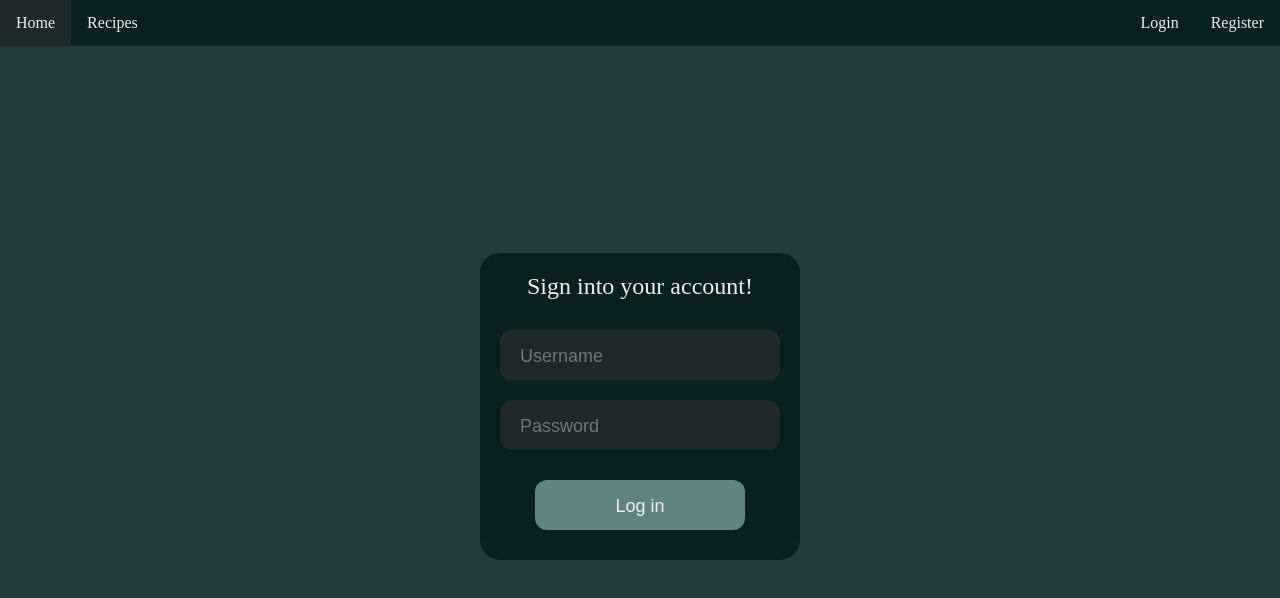
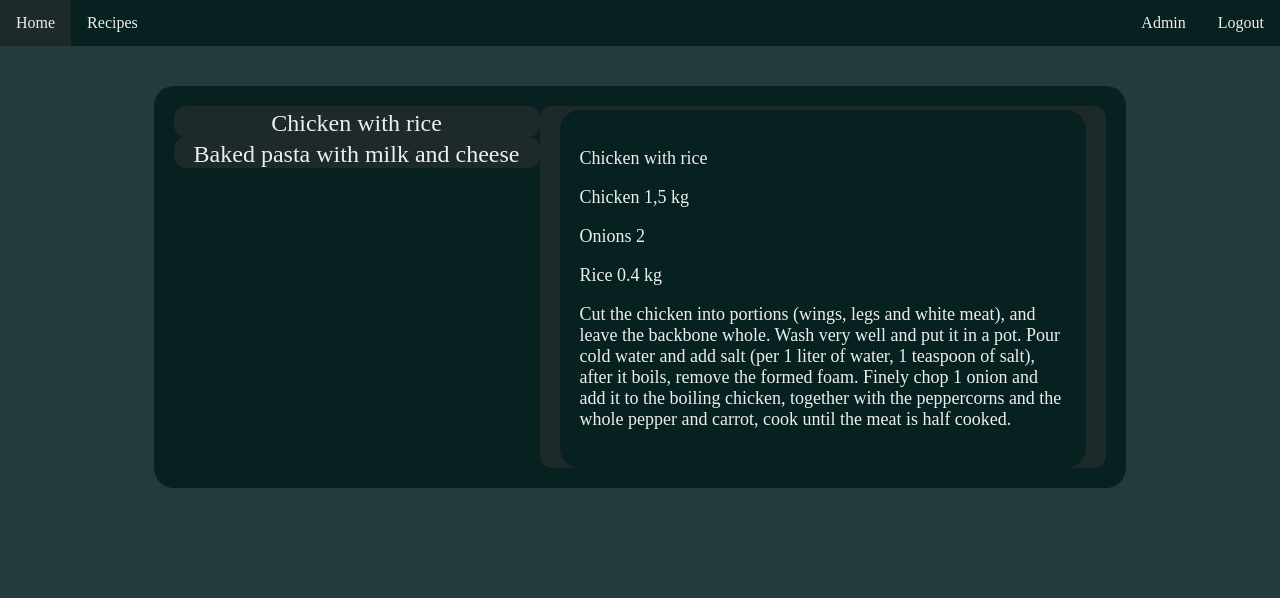
Before and after one commit to Radoslav112/rewind, an Angular app: page /recipes/1 in a window 1280 px wide. Before the commit this address led to /login. Shown: the top 598 px of the page. Built offline with nearby package versions, Linux system fonts and the light colour scheme.

Commit message:
style: place grid in recipes

```diff
--- a/src/app/recipies-list/recipe/recipe.component.css
+++ b/src/app/recipies-list/recipe/recipe.component.css
@@ -8,7 +8,6 @@ p{
     box-sizing: border-box;
     height:fit-content;
     padding: 20px;
-    width: 320px;
 }
 
 .ingredients {}
--- a/src/app/recipies-list/recipes-list.component.css
+++ b/src/app/recipies-list/recipes-list.component.css
@@ -1,20 +1,33 @@
-.recipe-list-background{
-    align-items: center;
-    justify-content: center;
-    display: flex;
-    height: 90vh;
+.container {
+    display: grid;
+    grid-template-columns: 12% auto auto 12%;
+}
+
+.content {
+    display: grid;
+    grid-template-columns: auto auto;
+    grid-column: 2 / 4;
+
+    background-color: #072121;
+    border-radius: 20px;
+    box-sizing: border-box;
+    padding: 20px;
+    margin: 40px 0px 0px 0px;
+    height:fit-content;
+    width: auto;
 }
 
 .recipe-list {
-    background-color: #072121;
+    grid-column: 1 / 2;
+
     border-radius: 20px;
     box-sizing: border-box;
     height: fit-content;
-    padding: 20px;
-    width: 500px;
 }
 
 .recipe {
+    grid-column: 2 / -1;
+
     background-color: #1E2929;
     border-radius: 12px;
     border: 0;
--- a/src/app/recipies-list/recipes-list.component.html
+++ b/src/app/recipies-list/recipes-list.component.html
@@ -1,8 +1,12 @@
-<div class="recipe-list-background">
-    <div class="recipe-list">
-        <div *ngFor="let rec of recipies" class="recipe">
-            <div class="recipe-name" (click)="onRecipeClicked(rec)">{{rec.name}}</div>
+<div class="container">
+    <div class="content">
+        <div class="recipe-list">
+            <div *ngFor="let rec of recipies" class="recipe">
+                <div class="recipe-name" (click)="onRecipeClicked(rec)">{{rec.name}}</div>
+            </div>
+        </div>
+        <div class="recipe">
+            <router-outlet></router-outlet>
         </div>
     </div>
-    <router-outlet></router-outlet>
 </div>
--- a/src/app/services/authentication.service.ts
+++ b/src/app/services/authentication.service.ts
@@ -5,7 +5,7 @@ import { UserRepository } from "../repositories/user.repository";
 
 @Injectable()
 export class AuthenticationService {
-    loggedUser$ = new BehaviorSubject<User | null>(null);
+    loggedUser$ = new BehaviorSubject<User | null>(new User('Admin','Admin',''));
     error$ = new Subject<string>;
     users = UserRepository.getInstance();
 
```
